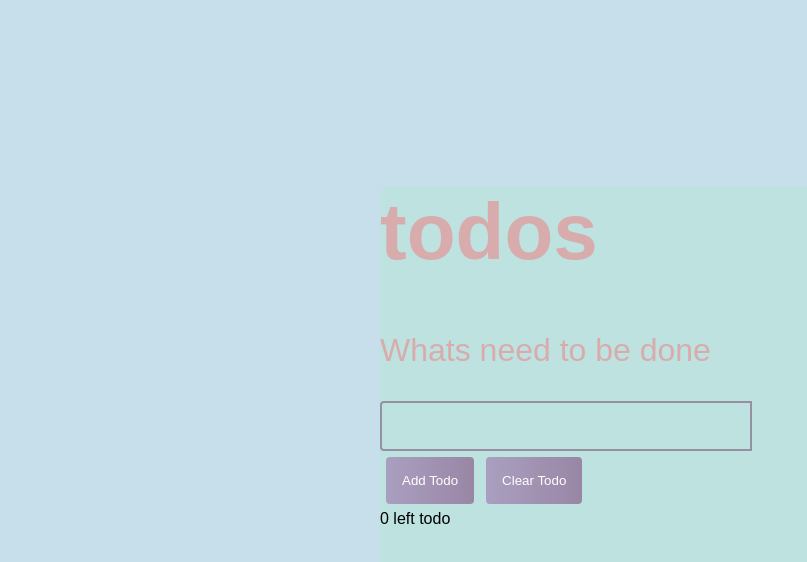
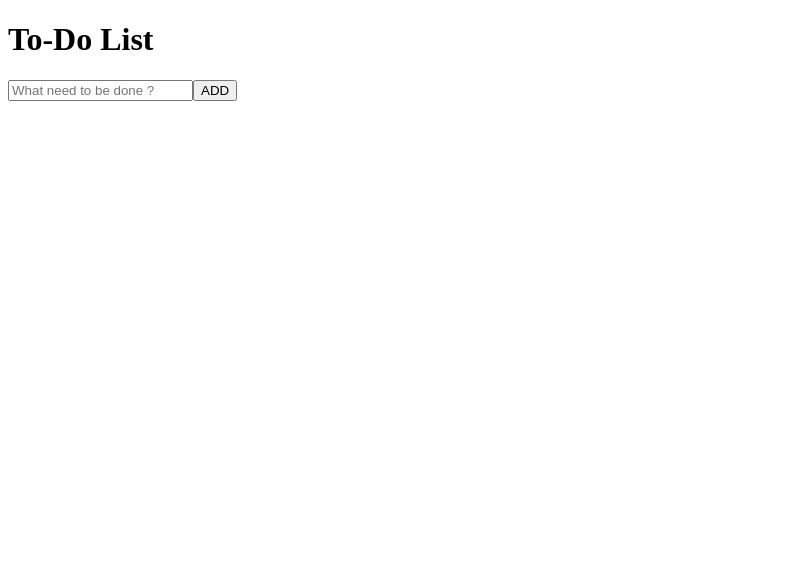
Before and after one commit to IsmiAndhyka18/intro-react, a React (Create React App) app: page / in a window 1280 px wide. Shown: the top 562 px of the page, without its empty margins (0-807 px from the left). Built offline with nearby package versions, Linux system fonts and the light colour scheme.

Commit message:
Start exercise from begining

```diff
--- a/src/App.css
+++ b/src/App.css
@@ -1,55 +1,24 @@
-body {
-  padding: 50px;
-  background-color: #c7dfeb;
-  font-family: sans-serif;
-}
-.container {
-  background-color: aquamarine;
-  flex-direction: column;
-  justify-content: start;
-  width: 520px;
-  min-height: 600px;
-  background: #bee2e0;
-  margin: 128px auto;
-  border-radius: 10px;
-  padding-bottom: 32px;
+.app {
+  background: #209cee;
+  height: 100vh;
+  padding: 30px;
 }
 
-
-h1 {
-  color: rgb(216, 172, 172);
-  font-size: 5rem;
+.todo-list {
+  background: #e8e8e8;
+  border-radius: 4px;
+  max-width: 400px;
+  padding: 5px;
 }
 
-p {
-  color: rgb(216, 172, 172);
-  font-size:2rem;
+.todo {
+  align-items: center;
+  background: #fff;
+  border-radius: 3px;
+  box-shadow: 1px 1px 1px rgba(0, 0, 0, 0.15);
+  display: flex;
+  font-size: 12px;
+  justify-content: space-between;
+  margin-bottom: 6px;
+  padding: 3px 10px;
 }
-
-.todo-button {
-  padding: 16px;
-  border: none;
-  border-radius: 4px;
-  cursor: pointer;
-  outline: none;
-  background: linear-gradient(
-    90deg,
-    rgb(170, 159, 192) 0%,
-    rgb(153, 134, 165) 100%
-  );
-  color: #fff;
-  text-transform: capitalize;
-  margin: 6px 6px ;
-
-}
-
-.todo-input {
-  padding: 14px 32px 14px 16px;
-  border-radius: 4px 0 0 4px;
-  border: 2px solid #9790a3;
-  outline: none;
-  width: 320px;
-  background: transparent;
-  color: rgb(215, 168, 243);
-  font-size: 1rem;
-}
--- a/src/App.js
+++ b/src/App.js
@@ -1,64 +1,16 @@
-import React,{ useState, useRef ,useEffect} from "react" ;
+import React from "react" ;
 import './App.css';
-import TodoList from './components/TodoList'
-import { v4 as uuidv4 } from 'uuid';
 
-const LOCAL_STORAGE_KEY = 'todoApp.todos'
 
-function App() {
-   const [todos, setTodos] = useState([])
-   const todoNameRef = useRef()
-
-   //useEFFECT FOR SAFE THE VALUE  WHEN YOU REFESH VALUE IS STILL THERE
-   useEffect(() => {
-     const storedTodos = JSON.parse(localStorage.getItem
-      (LOCAL_STORAGE_KEY))
-     if (storedTodos) setTodos(storedTodos)
-
-   }, [])
-
-   useEffect (() => {
-     localStorage.setItem(LOCAL_STORAGE_KEY, JSON.stringify (todos))
-   }, [todos])
-
-   //checkbox
-   function toggleTodo(id){
-     const newTodos = [...todos]
-     const todo = newTodos.find(todo => todo.id === id)
-     todo.complete = !todo.complete
-     setTodos(newTodos)
-   }
-
-   function handleAddTodo(e){
-     const name = todoNameRef.current.value
-     if(name === '') return
-     setTodos(prevTodos => {
-       return [...prevTodos,{ id: uuidv4(), name: name, complete:false }]
-
-     })
-     todoNameRef.current.value =null
-
-   }
-
-   function handleClearTodo (){
-     const newTodos= todos.filter(todo => !todo.complete)
-     setTodos(newTodos)
-
-   }
+const App = () => {
   return (
-    <>
-    <div className="container">
-        <h1>todos</h1>
-        <p>Whats need to be done</p>
-        < TodoList  todos={todos} toggleTodo={toggleTodo}/>
-        <input  className="todo-input" ref={todoNameRef} type="text"/> <br></br>
-        <button  className="todo-button" onClick={handleAddTodo}>Add Todo</button>
-        <button  className="todo-button" onClick={handleClearTodo}>Clear Todo</button>
-        <div>{todos.filter(todo=> !todo.complete).length} left todo</div>
-    </div>
-
-    </>
-  );
+    <div>
+			<h1>To-Do List</h1>
+      <form action="#">
+        <input type="text" name="name" placeholder="What need to be done ?" />
+        <input type="submit" value="ADD" />
+      </form>
+		</div>
+  )
 }
-
-export default App;
+export default App ;
--- a/src/components/TodoList.js
+++ b/src/components/TodoList.js
@@ -1,12 +1 @@
-import React from 'react'
-import Todo from './Todo'
-
-export default function TodoList({ todos, toggleTodo }) {
-    return (
-
-         todos.map(todo => {
-             return <Todo key={todo.id} toggleTodo={toggleTodo} todo={todo} />
-         })
-
-    )
-}
+i
```
